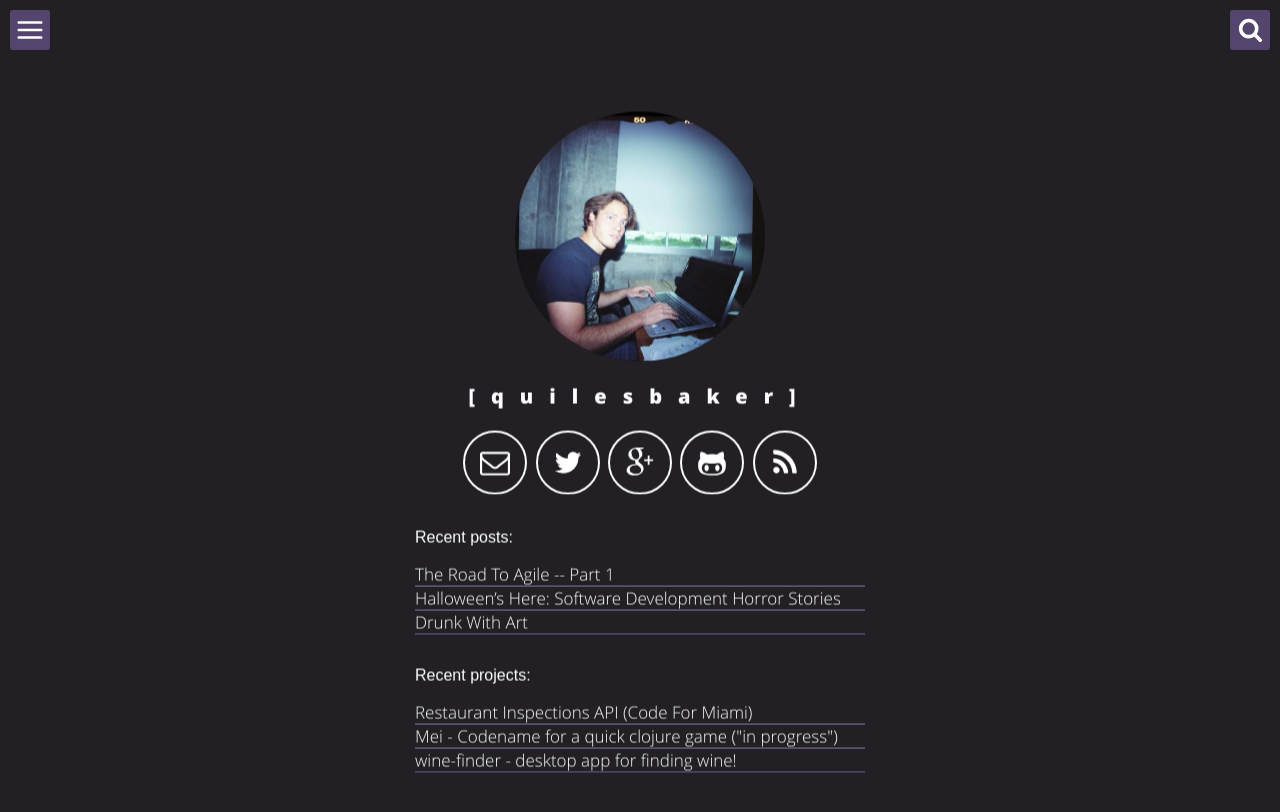
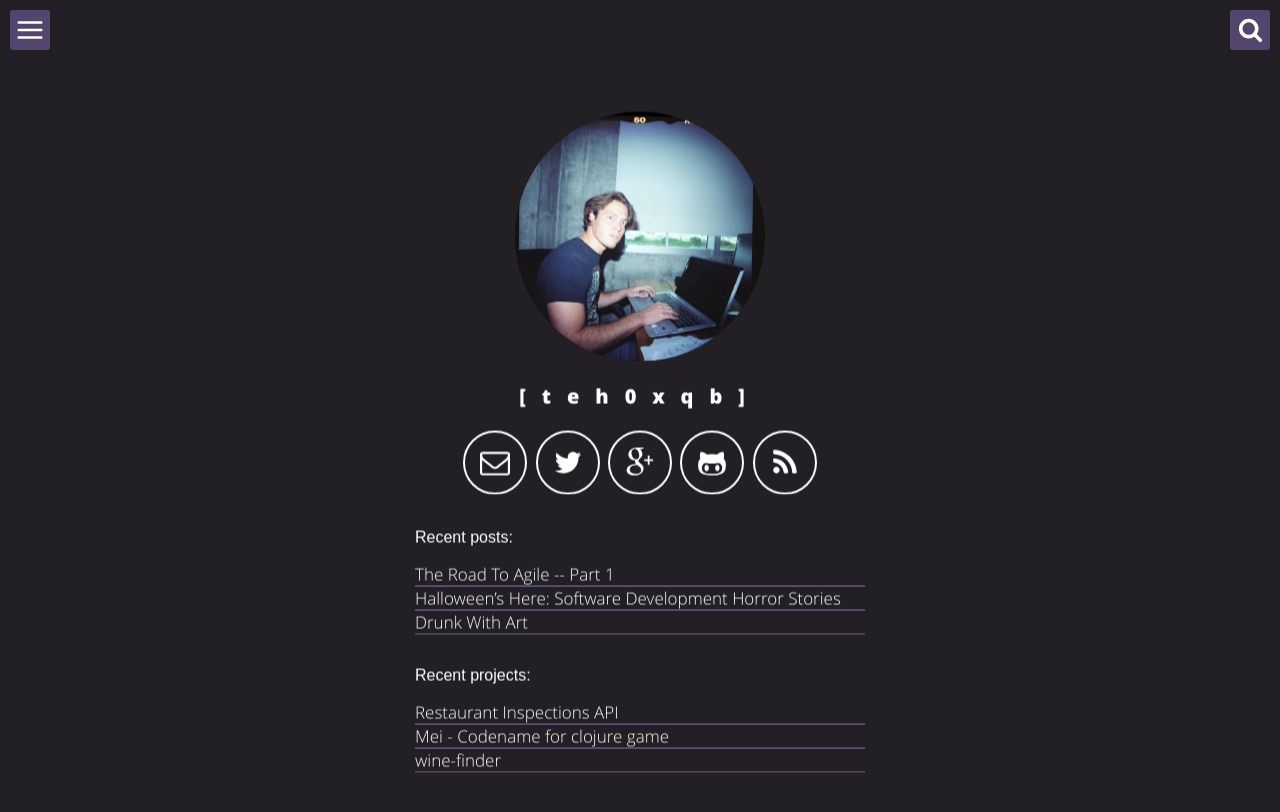
Before and after one commit to teh0xqb/teh0xqb.github.io, a Jekyll site: the page built from index.html, in a window 1280 px wide. Shown: the top 812 px of the page. Built offline with Jekyll 4.4.1, drawn with Linux system fonts in a browser that asks for light colours.

Commit message:
chgd username

```diff
--- a/_config.yml
+++ b/_config.yml
@@ -1,17 +1,17 @@
 # Site settings
-title: Joel Quiles - Web Developer
-description: "A blog about someone obsessed with technology..."
+title: Joel - Building Software
+description: "hmm..."
 baseurl: "" # the subpath of your site
-url: "http://quilesbaker.github.io"
+url: "http://teh0xqb.github.io"
 
 # User settings
-username: quilesbaker
-user_title: Joel Quiles - Software Engineer
+username: teh0xqb
+user_title: Joel - Building Software
 email: quilesbaker@gmail.com
-twitter_username: quilesbaker
-github_username:  quilesbaker
-gplus_username:  quilesbaker
-disqus_username: quilesbaker
+twitter_username: teh0xqb
+github_username:  teh0xqb
+gplus_username:  teh0xqb
+disqus_username: teh0xqb
 
 # Build settings
 markdown: kramdown
@@ -40,11 +40,11 @@ links:
     url: /about
 # projects in header index
 projects:
-  - name: Restaurant Inspections API (Code For Miami)
+  - name: Restaurant Inspections API
     url: https://github.com/Code-for-Miami/restaurant-inspections-api
-  - name: Mei - Codename for a quick clojure game ("in progress")
-    url: https://github.com/quilesbaker/mei-game-clj
-  - name: wine-finder - desktop app for finding wine!
-    url: https://github.com/quilesbaker/wine-finder
+  - name: Mei - Codename for clojure game
+    url: https://github.com/teh0xqb/mei-game-clj
+  - name: wine-finder
+    url: https://github.com/teh0xqb/wine-finder
 # exclude node related stuff
 exclude: ['package.json', 'src', 'node_modules']
--- a/about.html
+++ b/about.html
@@ -2,10 +2,10 @@
 layout: minimal
 title: "About me"
 permalink: /about/index.html
-description: "Some description about Joel Quiles..."
+description: "About Joel..."
 ---
 
-<img itemprop="image" class="img-rounded about_perfil" src="/assets/img/profile.jpg" alt="Joel Quiles">
+<img itemprop="image" class="img-rounded about_perfil" src="/assets/img/profile.jpg" alt="Joel">
 
 <h2>My projects</h2>
 
```
Also changed, not shown: _posts/2015-11-03-the-road-agile.md (+1 -1 lines), README.md.
